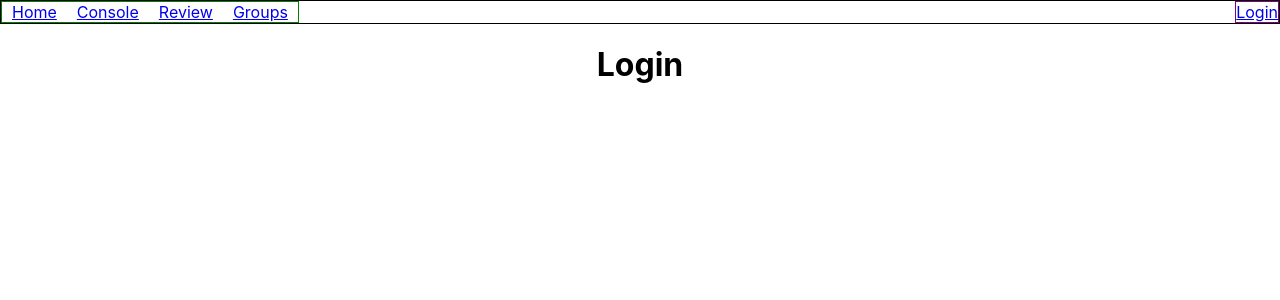
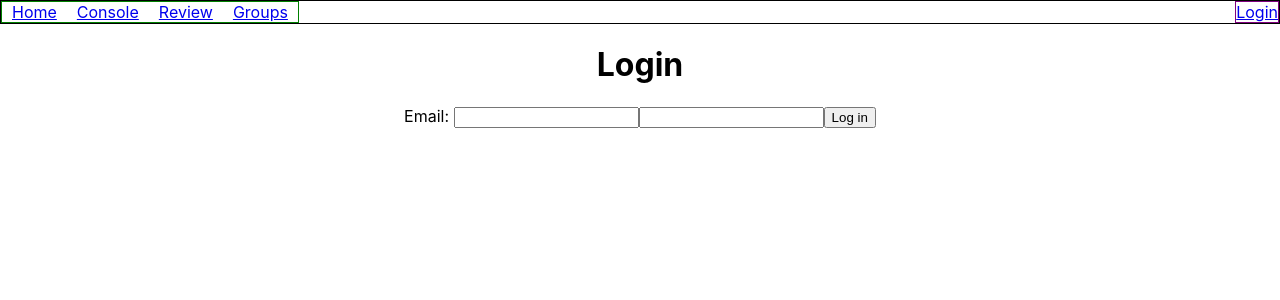
Before and after one commit to leonimanuel/crucible-react, a React (Create React App) app: page /login in a window 1280 px wide. Shown: the top 300 px of the page. Built offline with nearby package versions, Linux system fonts and the light colour scheme.

Commit message:
created login form

```diff
--- a/src/components/authentication/Login.js
+++ b/src/components/authentication/Login.js
@@ -1,10 +1,33 @@
 import React, { Component } from 'react';
 
 class Login extends Component {
+	state = {
+		email: "",
+		password: ""
+	}
+
+	handleChange = e => {
+		this.setState({
+			[e.target.name]: e.target.value
+		})
+	}
+
+	handleSubmit = e => {
+		e.preventDefault()
+		console.log("submitting login info")
+		let rootURL = "http://localhost:3000"
+	}
+
 	render() {
 		return (
 			<div id="login-wrapper">
 				<h1>Login</h1>
+				<form onSubmit={this.handleSubmit}>
+					<label>Email: </label>
+					<input type="email" name="email" onChange={this.handleChange} value={this.state.email}/>
+					<input type="password" name="password" onChange={this.handleChange} value={this.state.password}/>
+					<input type="submit" value="Log in"/>
+				</form>
 			</div>
 		)
 	}
--- a/src/components/navigation/NavBar.js
+++ b/src/components/navigation/NavBar.js
@@ -7,10 +7,10 @@ class NavBar extends Component {
 		return (
 			<div id="nav-wrapper">
 				<div id="menu-options">
-					<Link class="nav-link" to="/" >Home</Link>
-					<Link class="nav-link" to="/console" >Console</Link>
-					<Link class="nav-link" to="/review" >Review</Link>
-					<Link class="nav-link" to="/groups" >Groups</Link>
+					<Link className="nav-link" to="/" >Home</Link>
+					<Link className="nav-link" to="/console" >Console</Link>
+					<Link className="nav-link" to="/review" >Review</Link>
+					<Link className="nav-link" to="/groups" >Groups</Link>
 				</div>
 				<div id="profile-options">
 					<Link to="/login" >Login</Link>
```
